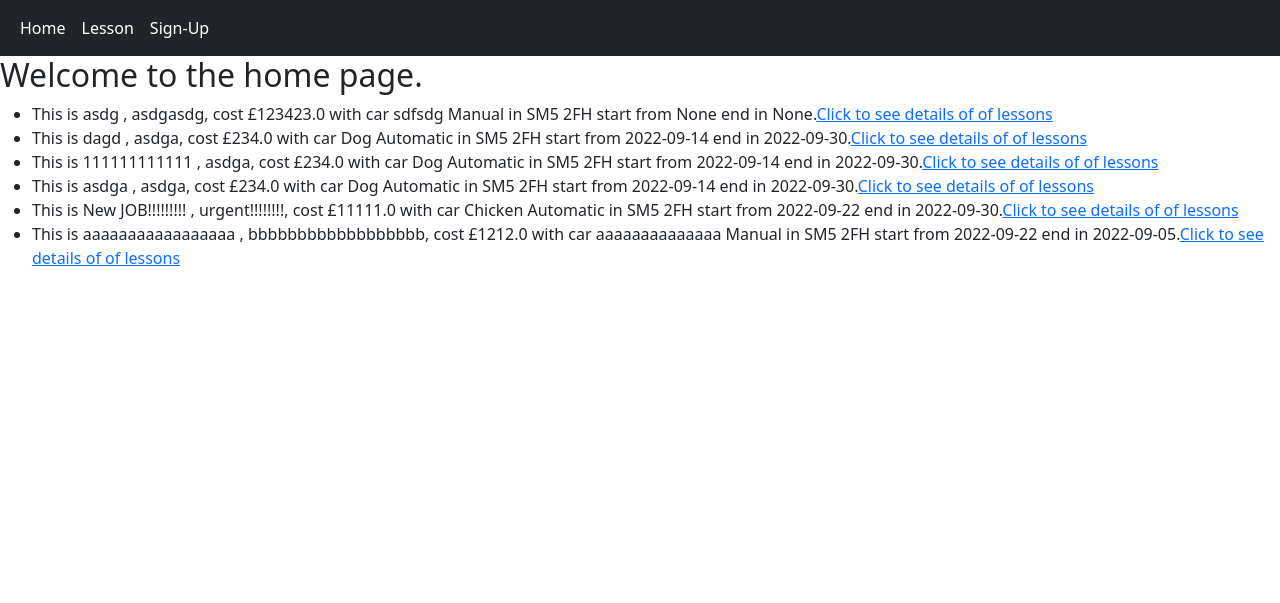
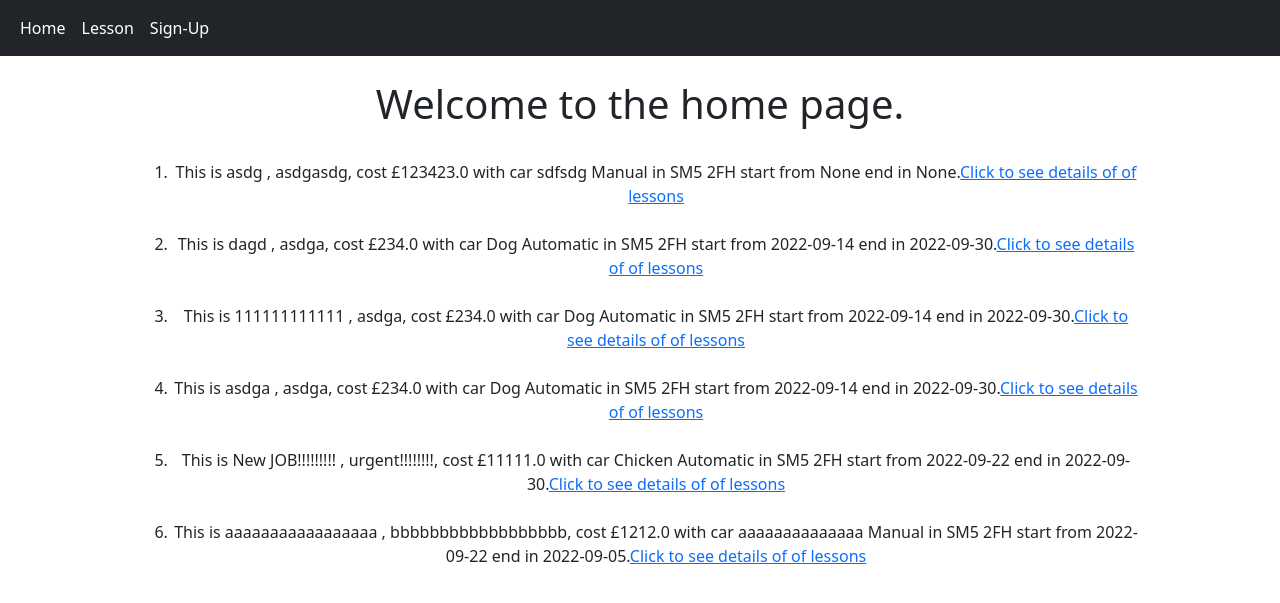
Before and after one commit to xblnet/Driving_accompany, a Flask app: page / in a window 1280 px wide. Shown: the top 603 px of the page. Run offline with Flask 2, Linux system fonts and the light colour scheme; data comes from the database, SQL or seed files in the repository.

Commit message:
Update home.html

```diff
--- a/driving_accompany/templates/home.html
+++ b/driving_accompany/templates/home.html
@@ -3,15 +3,16 @@
 
 {% block content %}
 
-    <body>
-        <h2>Welcome to the home page.</h2>
-        <ul>
+    <body><br>
+        <h1 align="center">Welcome to the home page.</h1><br>
+        <div align="center">
+
+            <ol style="width: 1000px" display="inline-block">
             {% for item in items %}
-            <li>This is {{item.title}} , {{item.description}}, cost £{{item.cost}} with car {{item.car}} {{item.carType}} in {{item.postCode}} start from {{item.startDate}} end in {{item.completionDate}}.<a href="{{url_for('checkLesson', x=item.id)}}">Click to see details of of lessons</a></li>
+                <li>This is {{item.title}} , {{item.description}}, cost £{{item.cost}} with car {{item.car}} {{item.carType}} in {{item.postCode}} start from {{item.startDate}} end in {{item.completionDate}}.<a href="{{url_for('checkLesson', x=item.id)}}">Click to see details of of lessons</a></li><br>
             {% endfor %}
-        </ul>
-
-
+            </ol>
+        </div>
     </body>
 
 
```
